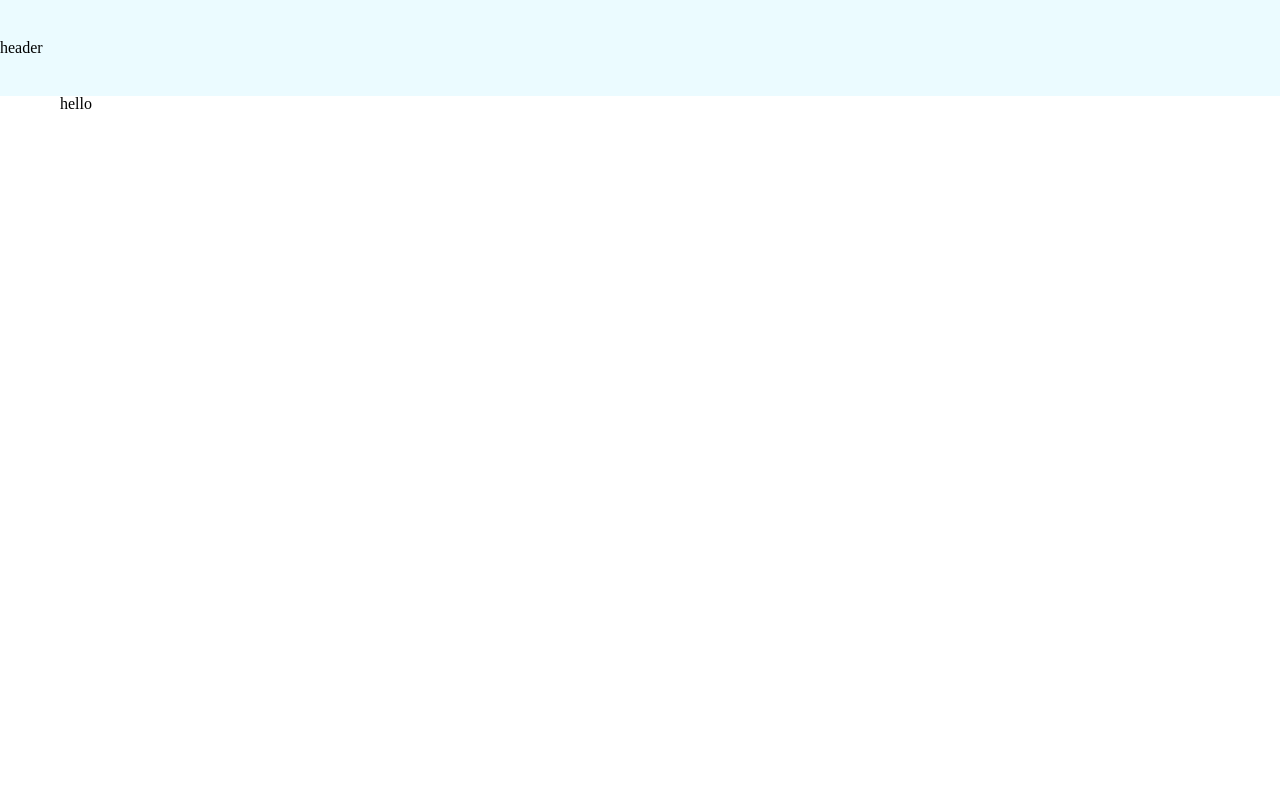
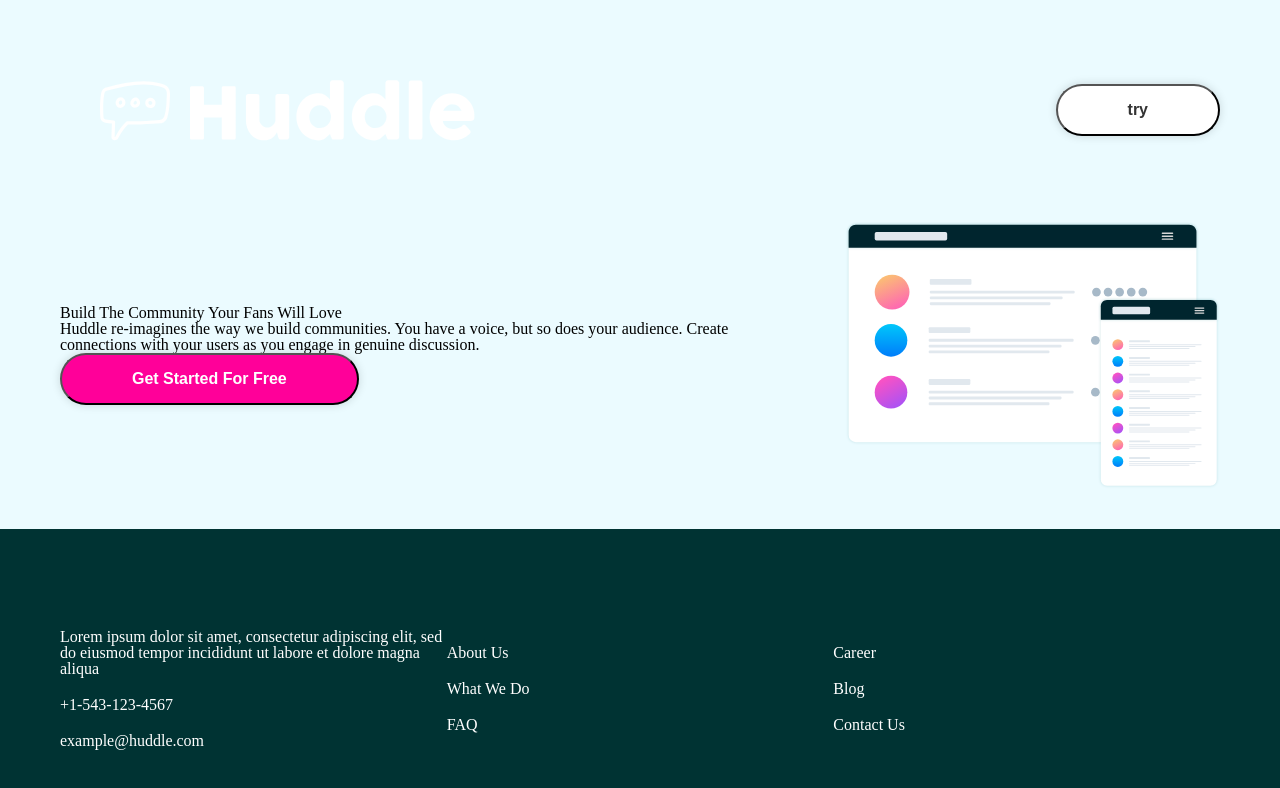
Before and after one commit to almeidaleandro28/React-styleComponents, a React (Vite) app: page / in a window 1280 px wide. Shown: the top 788 px of the page. Built offline with nearby package versions, Linux system fonts and the light colour scheme.

Commit message:
style: footer created

```diff
--- a/src/App.jsx
+++ b/src/App.jsx
@@ -3,13 +3,18 @@ import { ThemeProvider } from 'styled-components'
 import Global from './assets/styles/Global-styled'
 import Header from './assets/Components/layout/Header'
 import { Container } from './assets/styles/layout/Container-styled'
+import CardContent  from './assets/data/card-content'
+import Card from './assets/Components/surfaces/Card'
+import Footer from './assets/Components/layout/Footer'
 
 const theme = {
   colors: {
     body: '#fff',
     header: '#ebfbff',
     footer: '#003333'
-  }
+  },
+  mobile: '640px'
+
 }
 
 function App() {
@@ -19,8 +24,15 @@ function App() {
       <Global />
       <Header/>
       <Container>
-        <h1>hello</h1>
+        {
+          CardContent.map( ( item, index ) => {
+            <Card key={ index } item={ item } />
+          } )
+        }
       </Container>
+      <Footer>
+
+      </Footer>
     </>
     </ThemeProvider>
   )
--- /dev/null
+++ b/src/assets/Components/layout/Footer.jsx
@@ -0,0 +1,49 @@
+import React from 'react';
+import PropTypes from 'prop-types';
+import { Container } from '../../styles/layout/Container-styled';
+import { StyledFooter } from '../../styles/layout/Footer-styled';
+import { StyledFlex } from '../../styles/layout/Flex-styled';
+
+Footer.propTypes = {
+
+};
+
+function Footer(props) {
+  return (
+    <StyledFooter >
+
+
+      <Container>
+        <StyledFlex>
+
+          <ul>
+            <li>
+              Lorem ipsum dolor sit amet, consectetur adipiscing elit, sed do
+              eiusmod tempor incididunt ut labore et dolore magna aliqua
+            </li>
+            <li>+1-543-123-4567</li>
+            <li>example@huddle.com</li>
+          </ul>
+
+          <ul>
+            <li>About Us</li>
+            <li>What We Do</li>
+            <li>FAQ</li>
+          </ul>
+
+          <ul>
+            <li>Career</li>
+            <li>Blog</li>
+            <li>Contact Us</li>
+          </ul>
+
+
+
+        </StyledFlex>
+      </Container>
+
+    </StyledFooter>
+  );
+}
+
+export default Footer;
--- a/src/assets/Components/layout/Header.jsx
+++ b/src/assets/Components/layout/Header.jsx
@@ -1,6 +1,11 @@
 import React from 'react';
 import PropTypes from 'prop-types';
-import { StyledHeader } from '../../styles/layout/Header-styled';
+import { StyledHeader, StyledNav, StyledLog, StyledImg } from '../../styles/layout/Header-styled';
+import { StyledFlex } from '../../styles/layout/Flex-styled';
+import { Container } from '../../styles/layout/Container-styled';
+import { Button } from '../../styles/input/Button-styled';
+import Logo from '../../images/logo_white.svg';
+import Img from '../../images/illustration-mockups.svg';
 
 Header.propTypes = {
 
@@ -9,7 +14,32 @@ Header.propTypes = {
 function Header(props) {
   return (
     <StyledHeader>
-      <h1>header</h1>
+      <Container>
+
+        <StyledNav>
+          <StyledLog src={Logo} alt=''/>
+          <Button>try</Button>
+        </StyledNav>
+
+        <StyledFlex>
+          <div>
+            <h1>Build The Community Your Fans Will Love</h1>
+
+            <p>
+              Huddle re-imagines the way we build communities. You have a voice,
+              but so does your audience. Create connections with your users as
+              you engage in genuine discussion.
+            </p>
+
+            <Button bg='#ff0099' color='#fff'>
+              Get Started For Free
+            </Button>
+          </div>
+
+          <StyledImg src={Img} alt='' />
+        </StyledFlex>
+
+      </Container>
     </StyledHeader>
   );
 }
--- /dev/null
+++ b/src/assets/Components/surfaces/Card.jsx
@@ -0,0 +1,33 @@
+import React from 'react';
+import PropTypes from 'prop-types';
+import { StyledCard } from '../../styles/surface/Card-styled';
+
+Card.propTypes = {
+  id: PropTypes.number,
+  title: PropTypes.string,
+  body: PropTypes.string,
+  image: PropTypes.string
+};
+
+Card.defaultProps = {
+
+}
+
+function Card( {item: { id, title, body, image } } ) {
+  return (
+    <StyledCard layout={ id % 2 === 0 && 'row-reverse' }>
+
+      <div>
+        <h2>{title}</h2>
+        <p>{body}</p>
+      </div>
+
+      <div>
+        <img src={`../../images/${image}`} alt="" />
+      </div>
+
+    </StyledCard>
+  );
+}
+
+export default Card;
--- /dev/null
+++ b/src/assets/data/card-content.jsx
@@ -0,0 +1,22 @@
+const CardContent = [
+  {
+    id: 1,
+    title: 'Grow Together',
+    body: 'Generate meaningful discussions with your audience and build a strong, loyal community. Think of the insightful conversations you miss out on with a feedback form.',
+    image: 'illustration-grow-together.svg',
+  },
+  {
+    id: 2,
+    title: 'Flowing Conversations',
+    body: "You wouldn't paginate a conversation in real life, so why do it online? Our threads have just-in-time loading for a more natural flow.",
+    image: 'illustration-flowing-conversation.svg',
+  },
+  {
+    id: 3,
+    title: 'Your Users',
+    body: "It takes no time at all to integrate Huddle with your app's authentication solution. This means, once signed in to your app, your users can start chatting immediately.",
+    image: 'illustration-your-users.svg',
+  },
+]
+
+export default CardContent;
--- /dev/null
+++ b/src/assets/styles/input/Button-styled.jsx
@@ -0,0 +1,18 @@
+import { styled } from "styled-components";
+
+export const Button = styled.button`
+  background-color: ${ ( { bg } ) => bg || '#fff'};
+  color: ${ ( { color } ) => color || '#333' };
+  border-radius: 50px;
+  box-shadow: 0 0 10px rgba(0, 0, 0, 0.15);
+  cursor: pointer;
+  font-size: 16px;
+  font-weight: 700;
+  padding: 15px 70px;
+
+  &:hover {
+    opacity: 0.9;
+    transform: scale(0.98);
+  }
+
+`
--- /dev/null
+++ b/src/assets/styles/layout/Flex-styled.jsx
@@ -0,0 +1,16 @@
+import { styled } from "styled-components";
+
+export const StyledFlex = styled.div`
+  display: flex;
+  align-items: center;
+
+  & > div,
+  & > ul {
+    flex: 1
+  }
+
+  @media ( max-width: ${ ( { theme } ) => theme.mobile  }) {
+    flex-direction: column;
+    text-align: center;
+  }
+`
--- /dev/null
+++ b/src/assets/styles/layout/Footer-styled.jsx
@@ -0,0 +1,30 @@
+import { styled } from "styled-components";
+
+export const StyledFooter =  styled.footer`
+  background-color: ${ ( { theme } ) => theme.colors.footer };
+  color: #fff;
+  padding: 100px 0px;
+
+  ul {
+    list-style: none;
+  }
+
+  ul li {
+    margin-bottom: 20px;
+  }
+
+  p {
+    text-align: right;
+  }
+
+  @media ( max-width: ${ ( { theme }) => theme.mobile} ) {
+    text-align: center;
+    ul {
+      padding: 0;
+    }
+    p {
+      text-align: center;
+    }
+  }
+
+`
--- a/src/assets/styles/layout/Header-styled.jsx
+++ b/src/assets/styles/layout/Header-styled.jsx
@@ -4,3 +4,33 @@ export const StyledHeader = styled.header`
   background-color: ${ ( { theme } ) =>  theme.colors.header };
   padding: 40px 0;
 `
+
+export const StyledNav = styled.nav`
+  align-items: center;
+  display: flex;
+  justify-content: space-between;
+  margin-bottom: 40px;
+
+  @media ( max-width: ${ ( { theme } ) => theme.mobile  }) {
+    flex-direction: column;
+  }
+
+`
+
+export const StyledLog = styled.img`
+  width: 375px;
+  margin: 40px;
+
+  @media ( max-width: ${ ( { theme } ) => theme.mobile  }) {
+    margin-bottom: 40px;
+  }
+`
+
+export const StyledImg = styled.img`
+  width: 375px;
+  margin-left: 40px;
+
+  @media ( max-width: ${ ( { theme } ) => theme.mobile  }) {
+    margin: 40px 0 30px;
+  }
+`
--- /dev/null
+++ b/src/assets/styles/surface/Card-styled.jsx
@@ -0,0 +1,24 @@
+import { styled } from "styled-components";
+
+export const StyledCard = styled.div`
+  align-items: center;
+  background-color: #fff;
+  border-radius: 15px;
+  box-shadow: 0 0 10px rgba(0, 0, 0, 0.15);
+  display: flex;
+  flex-direction: ${ ( { layout } ) => layout || 'row' };
+  margin: 40px 0;
+  padding: 60px;
+
+  img {
+    width: 80%;
+  }
+
+  & > div {
+    flex: 1;
+  }
+
+  @media ( max-width: ${ ( { theme }) => theme.mobile } ) {
+    flex-direction: column;
+  }
+`
```
Also changed, not shown: src/assets/Components/display/SocialIcons.jsx (added, +16 -0 lines), src/assets/styles/display/SocialIcons.jsx (added, +24 -0 lines), 1 other file (tests, documents, lock files or other folders).
